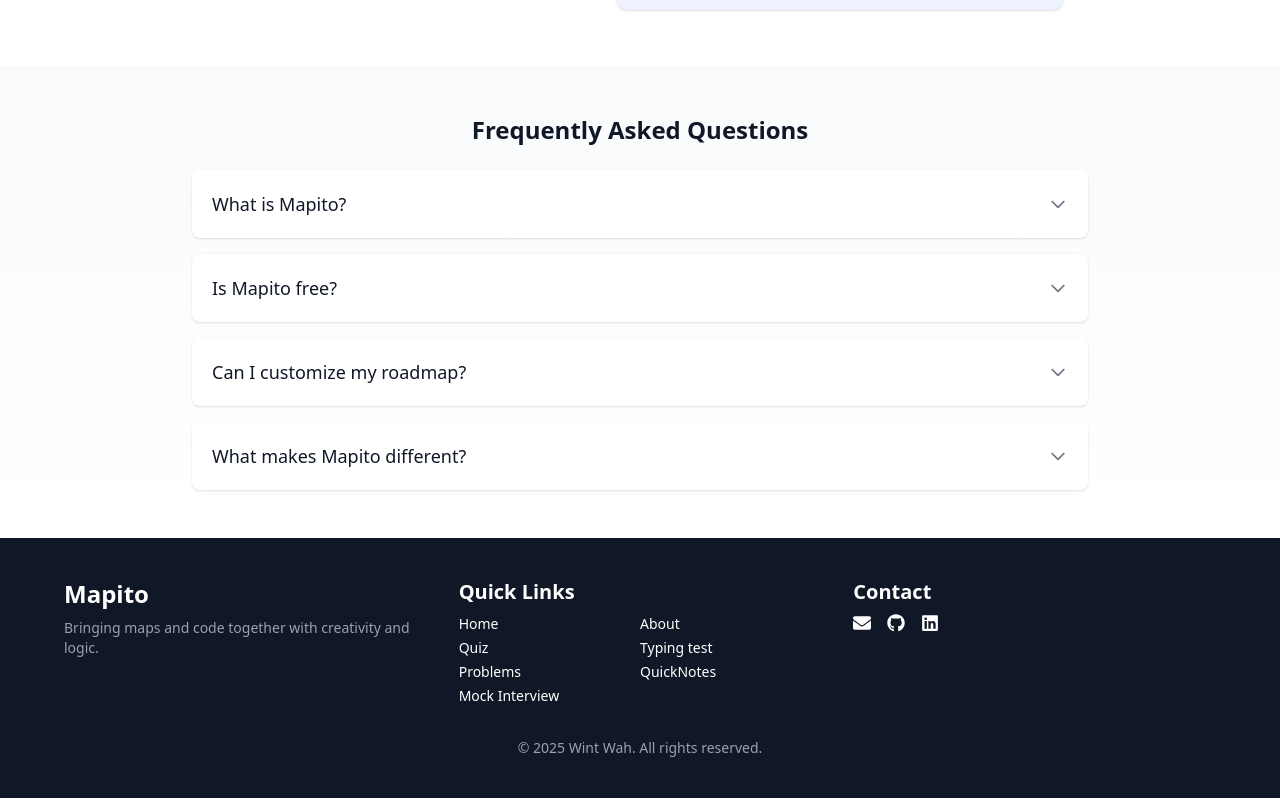
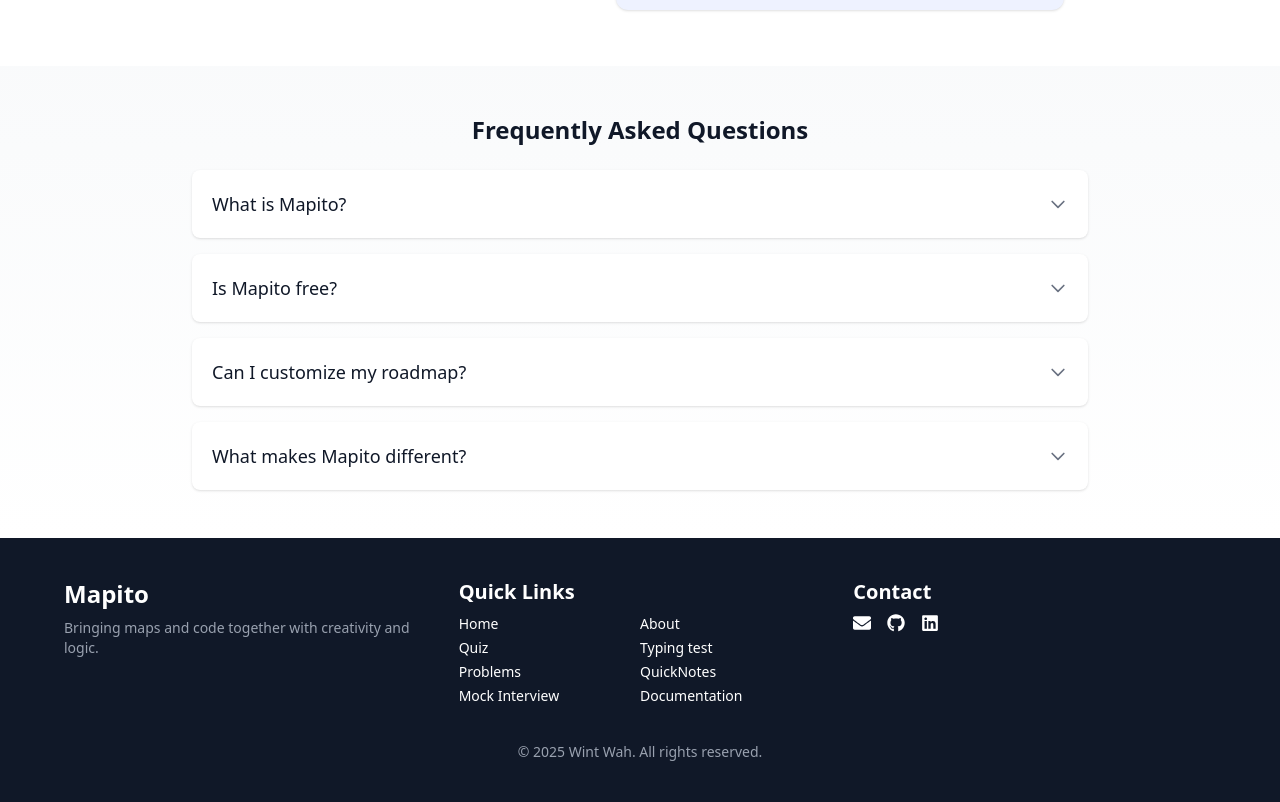
Before and after one commit to wintwah243/Mapito, a React (Vite) app in the folder mapito/: page / in a window 1280 px wide. Shown: the part 3724-4526 px from the top of the page. Built offline with nearby package versions, Linux system fonts and the light colour scheme.

Commit message:
add quick link for documentation

```diff
--- a/mapito/src/Landing/LandingFooter.jsx
+++ b/mapito/src/Landing/LandingFooter.jsx
@@ -22,6 +22,7 @@ export default function LandingFooter() {
             <li><a href="/signup" className="hover:text-gray-300">Problems</a></li>
             <li><a href="/signup" className="hover:text-gray-300">QuickNotes</a></li>
             <li><a href="/signup" className="hover:text-gray-300">Mock Interview</a></li>
+             <li><a href="/signup" className="hover:text-gray-300">Documentation</a></li>
           </ul>
         </div>
 
```
